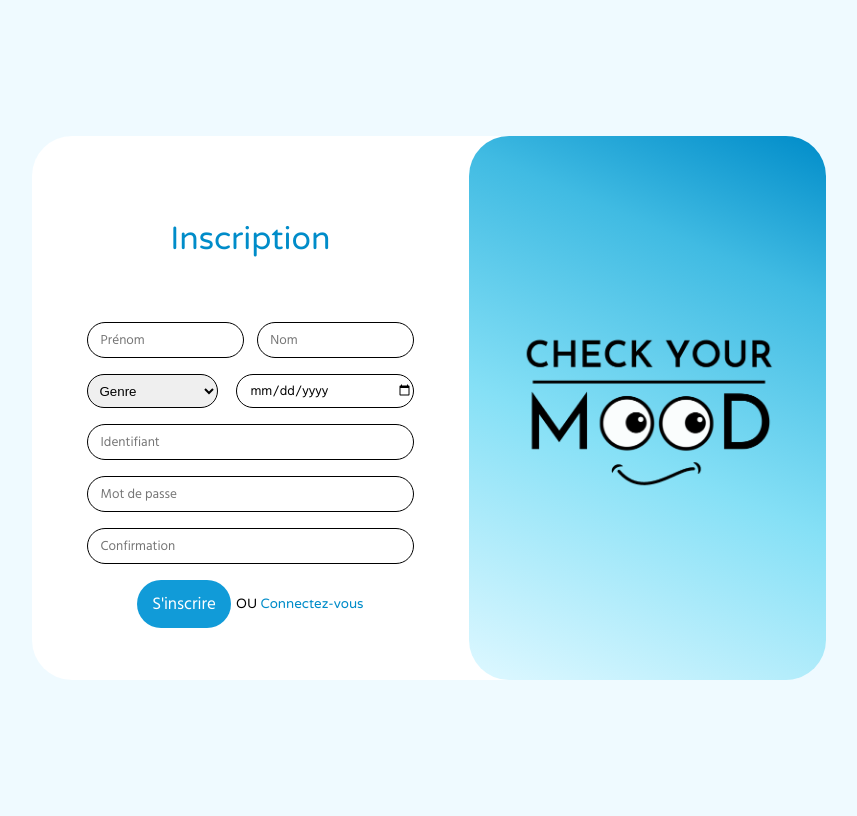
After one commit to VyynceeF/CheckYourMood, a PHP site: page /pages/inscription.html in a window 1280 px wide. The commit adds this page. Shown: the whole page, without its empty margins (219-1076 px from the left). Run offline with PHP 8.4, Linux system fonts and the light colour scheme.

Commit message:
commit inscription
Ajout de page inscription

```diff
--- a/check-your-mood/css/style.css
+++ b/check-your-mood/css/style.css
@@ -27,11 +27,23 @@ body{
 
 .container{
     border-radius: 40px;
-    height: 60vh;
+    height: 68vh;
     width: 62vw;
     background-color: white;
     display: flex;
     flex-direction: row;
+    align-items: center;
+}
+
+.login{
+    width: 55%;
+    height: 100%;
+    border-radius: 40px;
+
+    display: flex;
+    flex-direction: column;
+    justify-content: center;
+    align-items: center;
 }
 
 .login.right{
@@ -44,22 +56,11 @@ body{
     border-radius: 40px;
 }
 
-.login{
-    width: 55%;
-    height: auto;
-    border-radius: 40px;
-
-    display: flex;
-    flex-direction: column;
-    justify-content: center;
-    align-items: center;
-}
-
 .login form{
     display: flex;
     flex-direction: column;
     width: 75%;
-    gap: 2vw;
+    gap: 2vh;
 }
 
 .login p{
@@ -70,6 +71,7 @@ body{
 .login .login-text{
     font-family: 'Varela Round', sans-serif;
     font-size: 2.5vw;
+    margin-bottom: 5vw;
     color: #008CC9;
 }
 
@@ -89,6 +91,9 @@ input{
     width: auto;
     height: 4vh;
     width: auto;
+    outline-color: #008CC9;
+
+    font-family: 'Hind Siliguri', sans-serif;
 }
 
 /*btn*/
@@ -100,7 +105,6 @@ input{
 }
 
 .btn{
-    padding-left: 0px;
     color: white;
     background-color: rgba(5, 150, 214, 0.95);
     border: none;
@@ -117,11 +121,18 @@ input{
     transform: scale(1.05);
 }
 
+.contain-bottom{
+    width: 100%;
+    display: flex;
+    flex-direction: column;
+    align-items: center;
+}
+
 hr{
-    color: black;
+    background-color: black;
+    height: 1px;
     width: 80%;
-    margin: 10px;
-    margin-top: 25px;
+    border: none;
 }
 
 /*Position icon input*/
@@ -132,7 +143,6 @@ hr{
     background-size: 1.7vw;
     background-position-y: center;
     background-position-x: 5px;
-    outline-color: #008CC9;
 }
 
 .locker{
@@ -141,7 +151,6 @@ hr{
     background-position-y: center;
     background-position-x: 5px;
     background-size: 1.7vw;
-    outline-color: #008CC9;
 }
 
 /*Style lien*/
@@ -161,3 +170,41 @@ a{
     justify-content: left;
     gap: 5px;
 }
+
+
+/*INSCRIPTION*/
+
+.contain-double-data{
+    display: flex;
+    flex-direction: row;
+    justify-content: space-between;
+}
+
+.contain-double-data input{
+    width: 11vw;
+}
+
+.contain-double-data.date input{
+    width: 50%;
+}
+
+.contain-double-data.date select{
+    border-radius: 30px;
+    border: 1px solid black;
+    width: 40%;
+    padding-left: 0.6vw;
+    outline-color: #008CC9;
+}
+
+.contain-btn.inscription{
+    gap: 5px;
+    align-items: center;
+}
+
+.login.inscription input{
+    padding-left: 1vw;
+}
+
+.contain-btn.inscription .btn{
+    padding-left: 15px;
+}
--- a/check-your-mood/index.html
+++ b/check-your-mood/index.html
@@ -24,9 +24,11 @@
                         <div class="contain-btn"><input class="btn" type="submit" value="Se connecter"></div>
                     </form>
 
-                    <hr>
+                    <div class="contain-bottom">
+                        <hr>
 
-                    <p>Vous n'avez pas de compte ? <a href="">Inscrivez-vous</a></p>
+                        <p>Vous n'avez pas de compte ? <a href="pages/inscription.html">Inscrivez-vous</a></p>
+                    </div>
 
                 </div>
 
--- /dev/null
+++ b/check-your-mood/pages/inscription.html
@@ -0,0 +1,56 @@
+<!DOCTYPE html>
+<html lang="fr">
+<head>
+    <meta charset="UTF-8">
+    <meta http-equiv="X-UA-Compatible" content="IE=edge">
+    <meta name="viewport" content="width=device-width, initial-scale=1.0">
+    <title>CheckYourMood - Connexion</title>
+    <link rel="stylesheet" href="../css/style.css">
+</head>
+    <body>
+        <div class="container-main">
+            <div class="container">
+                <!---Cadre de connexion-->
+                <div class="login inscription">
+
+                    <p class="login-text">Inscription</p>
+
+                    <form action="post">
+                        <div class="contain-double-data">
+                            <input type="text" name="prenom" placeholder="Prénom">
+                            <input type="text" name="nom" placeholder="Nom">
+                        </div>
+                        <div class="contain-double-data date">
+                            <select name="gender">
+                                <option value="Genre">Genre</option>
+                                <option value="Homme">Homme</option>
+                                <option value="Femme">Femme</option>
+                                <option value="Autre">Autre</option>
+                            </select>
+                            <input type="date" name="date" class="date">
+                        </div>
+
+                        <input type="text" name="identifiant" placeholder="Identifiant">
+
+                        <div class="contain-mdp">
+                            <input type="text" name="motdepasse" placeholder="Mot de passe">
+                        </div>
+
+                        <input type="text" name="confirmation" placeholder="Confirmation">
+
+                        <div class="contain-btn inscription">
+                            <input class="btn" type="submit" value="S'inscrire">
+                            <p>OU <a href="../index.html">Connectez-vous</a></p>
+
+                        </div>
+                    </form>
+                </div>
+
+                <div class="login right">
+                    <img class="logo" src="../images/CheckYourMoodLogo.png" alt="Logo Check Your Mood">
+                </div>
+
+            </div>
+        </div>
+    </body>
+</html>
```
Also changed, not shown: 1 other file.
